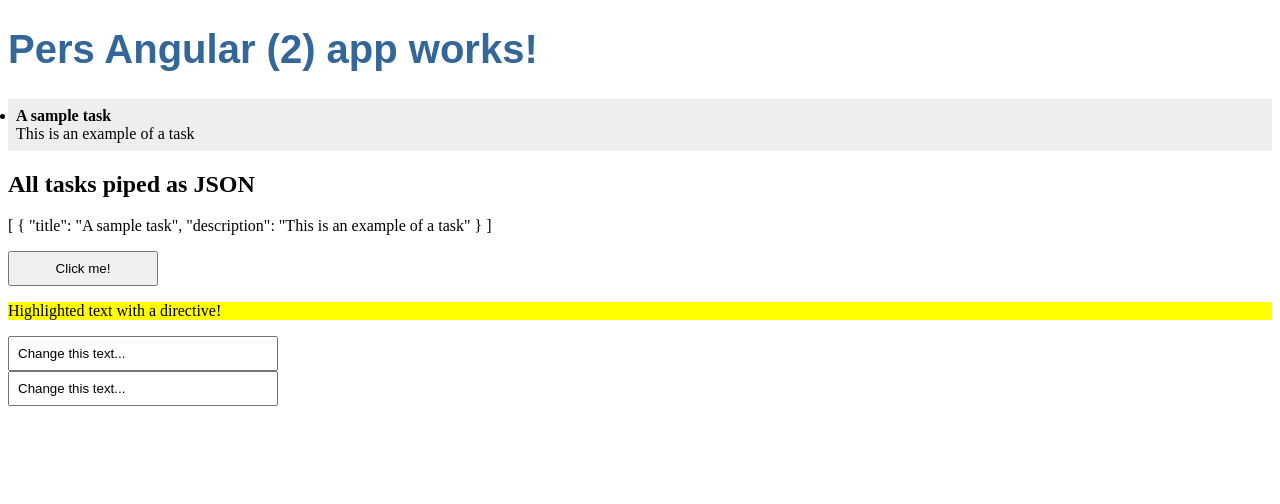
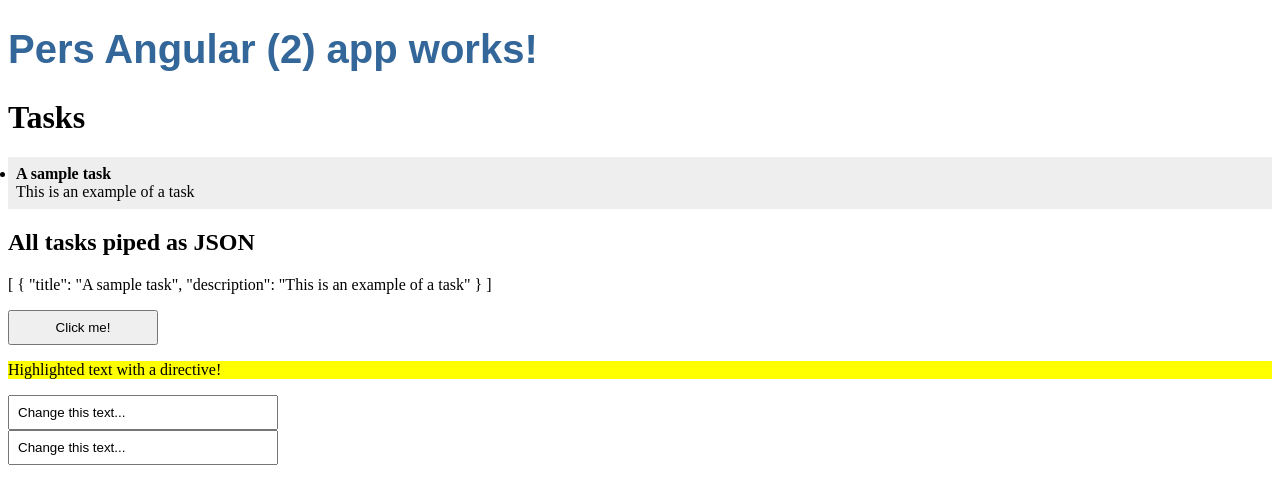
Before and after one commit to persyl/PersAngularApp, an Angular app: page / in a window 1280 px wide. Shown: the top 504 px of the page. Built offline with nearby package versions, Linux system fonts and the light colour scheme.

Commit message:
Refactored out tasks as own component

```diff
--- a/src/app/app.component.css
+++ b/src/app/app.component.css
@@ -7,10 +7,6 @@
   font-family: Arial, Helvetica, sans-serif;
   font-size: 250%;
 }
-.tasks{
-  background-color: #eeeeee;
-  padding: 8px;
-}
 button {
   min-width:150px;
   padding:8px;
--- a/src/app/app.component.html
+++ b/src/app/app.component.html
@@ -1,11 +1,8 @@
 <h1>
   {{title}}
 </h1>
-<ul class="tasks">
-  <li *ngFor="let task of tasks"><b>{{ task.title }}</b><br />{{ task.description }}</li>
-</ul>
-<h2>All tasks piped as JSON</h2>
-<p>{{tasks | json}}</p>
+
+<tasks></tasks>
 
 <button (click)="onClick()">Click me!</button>
 
--- a/src/app/app.component.ts
+++ b/src/app/app.component.ts
@@ -1,16 +1,12 @@
 import { Component, OnInit } from '@angular/core';
-import {Task} from './task'
-import {TaskService} from './task.service';
 
 @Component({
   selector: 'app-root',
   templateUrl: './app.component.html',
   styleUrls: ['./app.component.css'],
-  providers: [TaskService]
 })
 export class AppComponent implements OnInit {
   title = 'Pers Angular (2) app works!';
-  tasks: Task[];
   age:number = 30;
   greeting:string = 'Change this text...';
 
@@ -18,8 +14,7 @@
     this.age = 43;
   }
 
-  constructor(private taskService: TaskService){
-    this.taskService.getTasks().then(tasks => this.tasks = tasks);
+  constructor(){
   }
 
   onClick(){
--- a/src/app/app.module.ts
+++ b/src/app/app.module.ts
@@ -4,11 +4,13 @@
 import { HttpModule } from '@angular/http';
 
 import { AppComponent } from './app.component';
+import {TasksComponent} from './tasks.component';
 import { HighlightDirective } from './highlight.directive'; //My own custom directive
 
 @NgModule({
   declarations: [
     AppComponent,
+    TasksComponent,
     HighlightDirective
   ],
   imports: [
--- /dev/null
+++ b/src/app/tasks.component.css
@@ -0,0 +1,4 @@
+.tasks{
+  background-color: #eeeeee;
+  padding: 8px;
+}
--- /dev/null
+++ b/src/app/tasks.component.html
@@ -0,0 +1,6 @@
+<h1>Tasks</h1>
+<ul class="tasks">
+  <li *ngFor="let task of tasks"><b>{{ task.title }}</b><br />{{ task.description }}</li>
+</ul>
+<h2>All tasks piped as JSON</h2>
+<p>{{tasks | json}}</p>
--- /dev/null
+++ b/src/app/tasks.component.ts
@@ -0,0 +1,17 @@
+import { Component } from '@angular/core';
+import {TaskService} from './task.service';
+import {Task} from './task'
+
+@Component({
+  selector: 'tasks',
+  providers: [TaskService],
+  templateUrl: './tasks.component.html',
+  styleUrls: ['./tasks.component.css'],
+})
+export class TasksComponent {
+  tasks: Task[];
+
+  constructor(private taskService: TaskService){
+    this.taskService.getTasks().then(tasks => this.tasks = tasks);
+  }
+}
```
